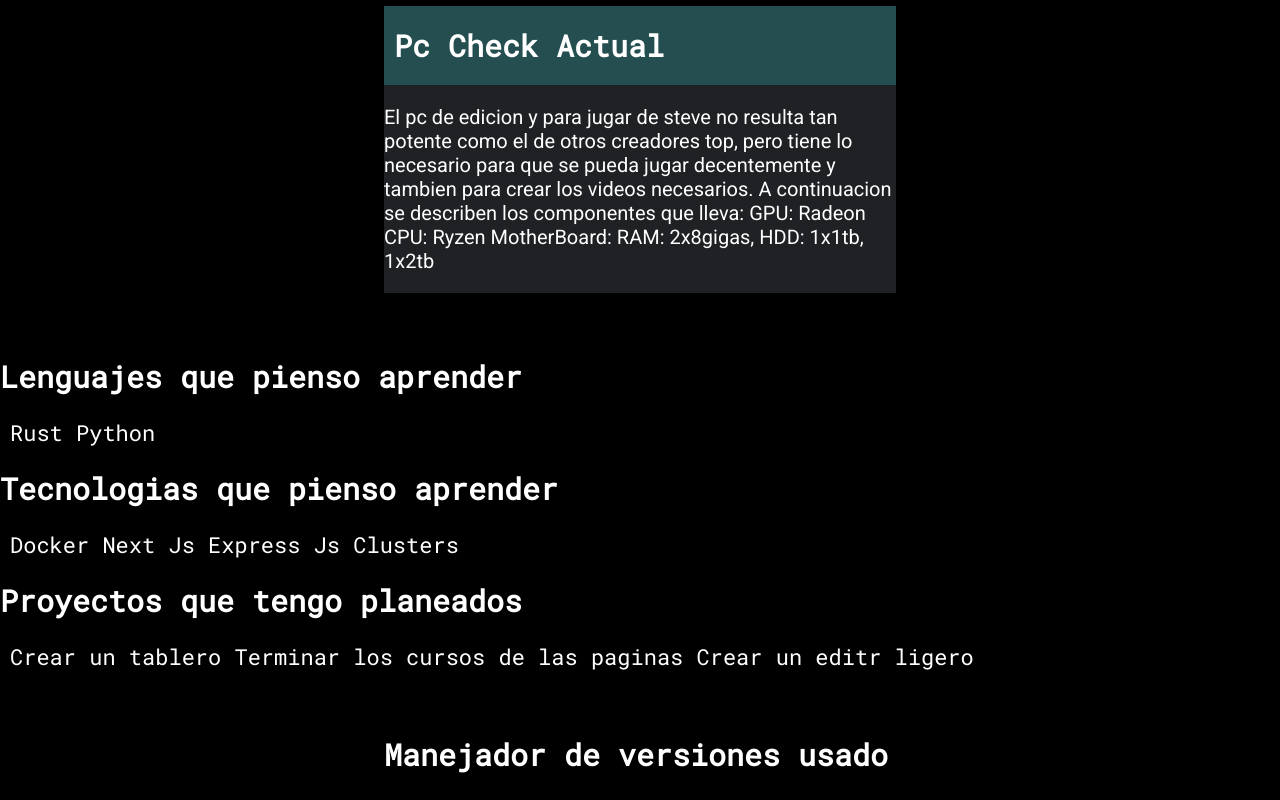
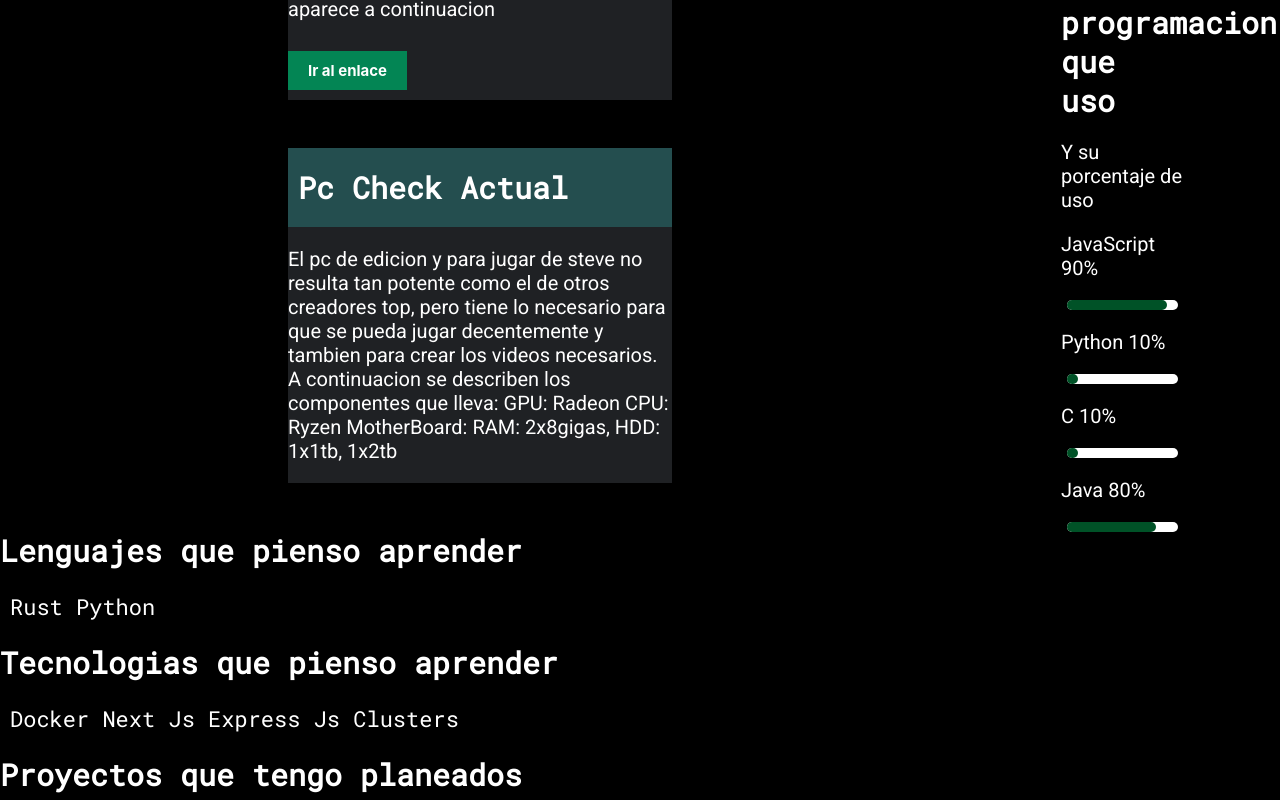
Before and after one commit to SteveBartmoss/steveapp, a React (Create React App) app: page /steve in a window 1280 px wide. Shown: the part 2662-3462 px from the top of the page. Built offline with nearby package versions, Linux system fonts and the light colour scheme.

Commit message:
add new div for the grid in the page steve

```diff
--- a/src/App.css
+++ b/src/App.css
@@ -188,6 +188,11 @@
 
 .back-exp{
   background-color: var(--gris-7);
+}
+
+.grid-perfil{
+  display: grid;
+  grid-template-columns: 3fr 1fr;
 }
 
 .center{
```
